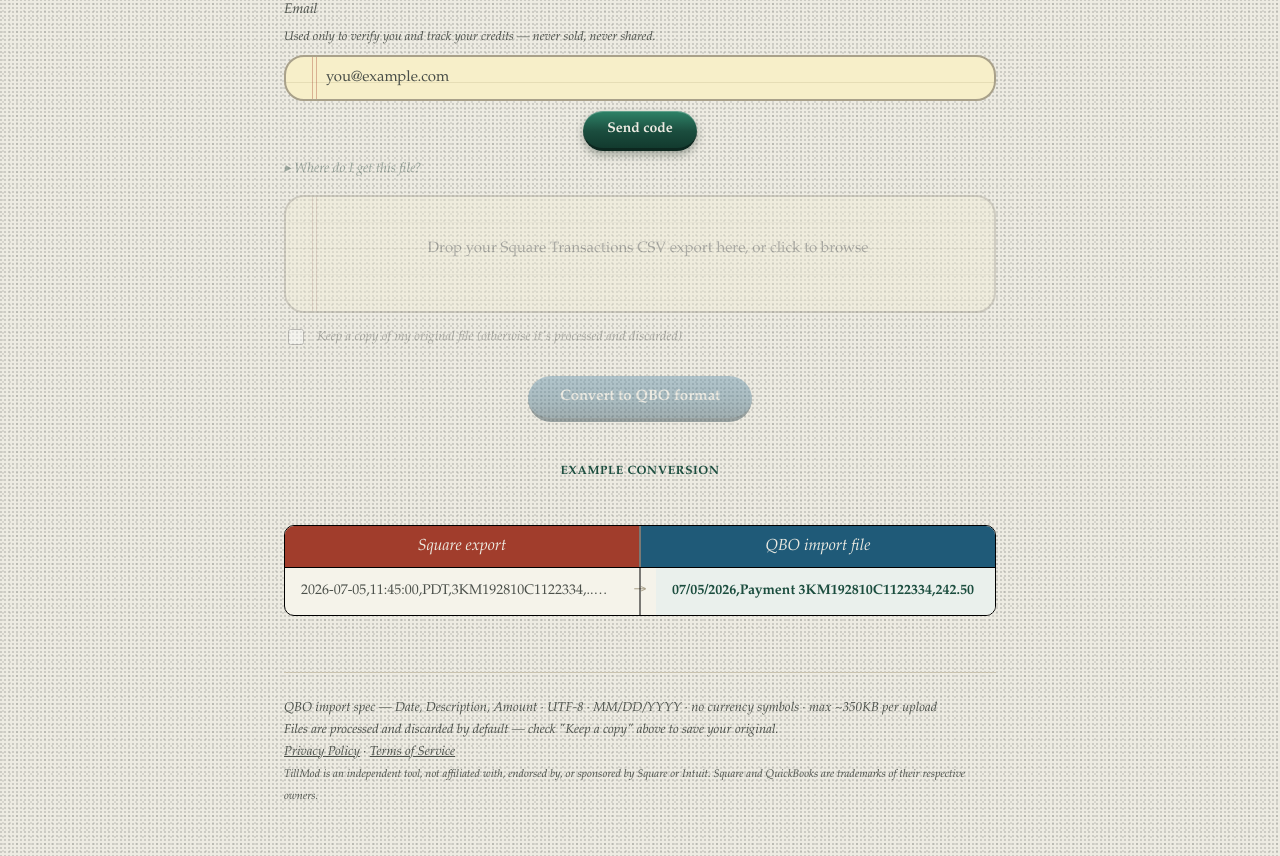
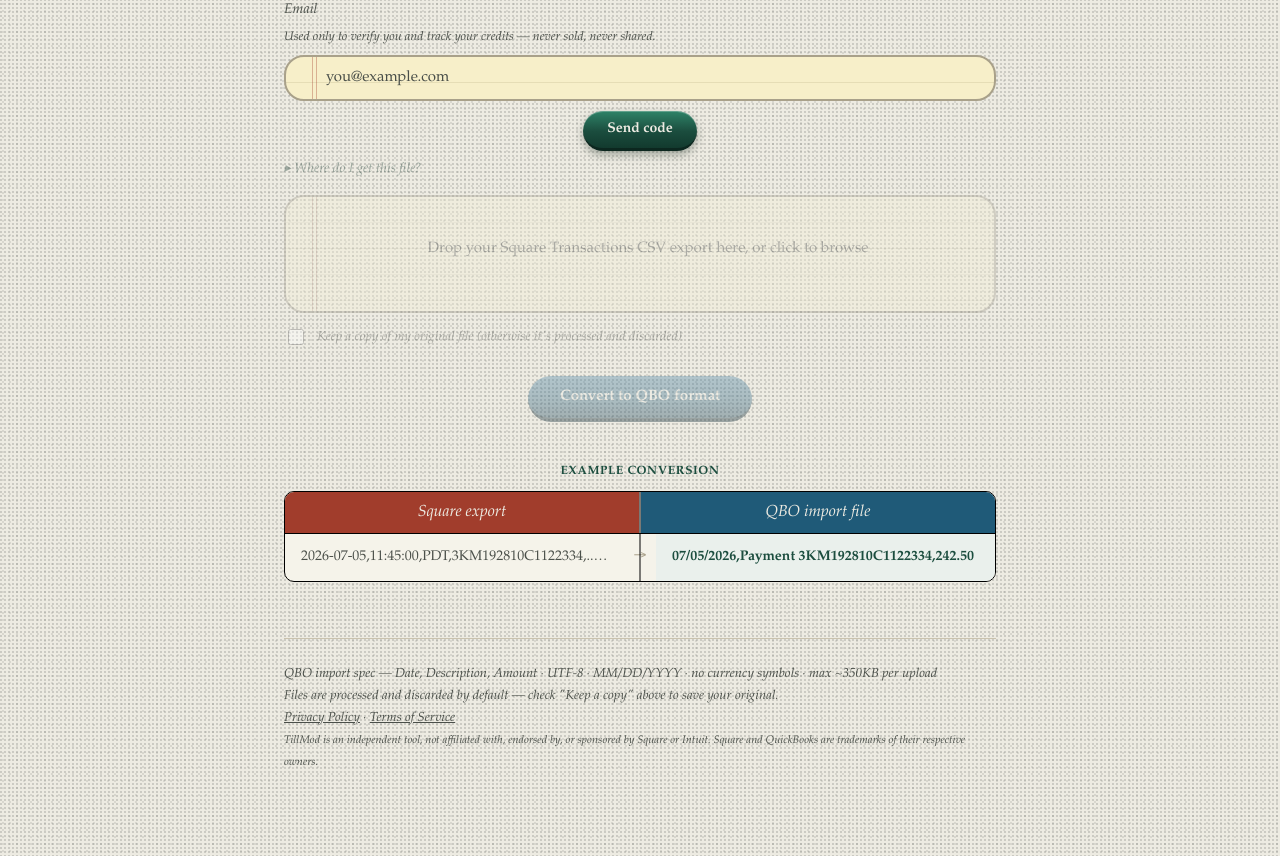
Before and after one commit to workathome180/TillMod, a Flask app: page / in a window 1280 px wide. Shown: the part 1133-1989 px from the top of the page. Run offline with Flask 3, Linux system fonts and the light colour scheme.

Commit message:
Tighten gap between Example conversion label and table
Co-Authored-By: Claude Sonnet 5 <noreply@anthropic.com>

```diff
--- a/templates/index.html
+++ b/templates/index.html
@@ -179,7 +179,7 @@
 
   .ledger-strip {
     position: relative;
-    margin: 44px 0 40px;
+    margin: 10px 0 40px;
     border: 1px solid #000;
     background: var(--paper-raised);
     border-radius: var(--radius-md);
```
